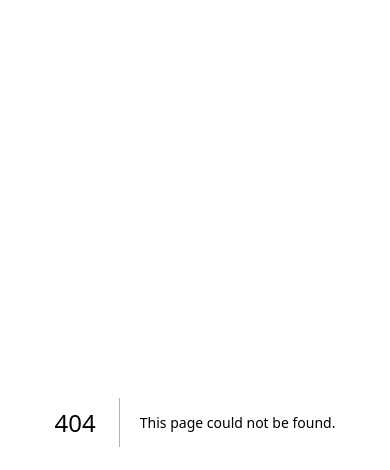
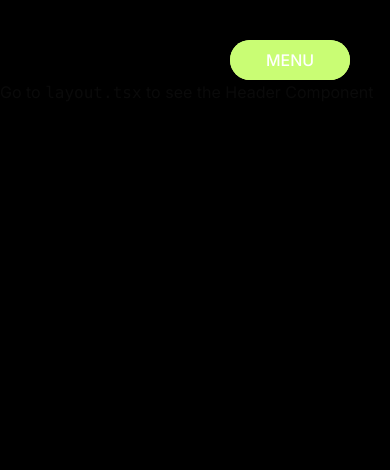
Before and after one commit to Refara08/web-portfolio, a Next.js app: page /experiment/cool-hamburger-menu in a window 390 px wide. Before the commit this address had no page. Shown: the top 470 px of the page. Built offline with nearby package versions, Linux system fonts and the light colour scheme.

Commit message:
added experiment expandable hamburger menu page

```diff
--- /dev/null
+++ b/app/(expriment)/experiment/cool-hamburger-menu/_components/Header.tsx
@@ -0,0 +1,54 @@
+"use client";
+
+import { useState } from "react";
+import MenuButton from "./MenuButton";
+import { AnimatePresence, Variants, motion } from "framer-motion";
+import Nav from "./Nav";
+
+const Header = () => {
+  const [isOpen, setIsOpen] = useState(false);
+
+  const toggleOpen = () => {
+    setIsOpen(!isOpen);
+  };
+
+  const variants: Variants = {
+    open: {
+      width: 450,
+      height: 650,
+      top: "-25px",
+      right: "-25px",
+      transition: { duration: 0.75, type: "tween", ease: [0.76, 0, 0.24, 1] },
+    },
+    closed: {
+      width: 120,
+      height: 40,
+      top: "0px",
+      right: "0px",
+      transition: {
+        duration: 0.75,
+        delay: 0.35,
+        type: "tween",
+        ease: [0.76, 0, 0.24, 1],
+      },
+    },
+  };
+
+  return (
+    <header className="w-full fixed top-0 inset-x-0 flex items-center justify-end p-4">
+      <div className="absolute top-10 right-10">
+        <motion.div
+          className="bg-[#c9fd74] w-[480px] h-[650px] rounded-3xl relative"
+          variants={variants}
+          animate={isOpen ? "open" : "closed"}
+          initial="closed"
+        >
+          <AnimatePresence>{isOpen && <Nav />}</AnimatePresence>
+        </motion.div>
+        <MenuButton isOpen={isOpen} toggleOpen={toggleOpen} />
+      </div>
+    </header>
+  );
+};
+
+export default Header;
--- /dev/null
+++ b/app/(expriment)/experiment/cool-hamburger-menu/_components/MenuButton.tsx
@@ -0,0 +1,37 @@
+import styles from "../_styles/menu-button.module.scss";
+import { motion } from "framer-motion";
+
+interface MenuButtonProps {
+  isOpen: boolean;
+  toggleOpen: () => void;
+}
+
+const MenuButton = ({ isOpen, toggleOpen }: MenuButtonProps) => {
+  return (
+    <button className={styles.button} onClick={toggleOpen}>
+      <motion.div
+        className={styles.slider}
+        animate={{ top: isOpen ? "-100%" : "0%" }}
+        transition={{ duration: 0.3, type: "tween", ease: [0.76, 0, 0.24, 1] }}
+      >
+        <div className={styles.text}>
+          <PerspectiveText label="Menu" />
+        </div>
+        <div className={styles.text}>
+          <PerspectiveText label="Close" />
+        </div>
+      </motion.div>
+    </button>
+  );
+};
+
+export default MenuButton;
+
+const PerspectiveText = ({ label }: { label: string }) => {
+  return (
+    <div className={styles.perspectiveText}>
+      <p>{label}</p>
+      <p>{label}</p>
+    </div>
+  );
+};
--- /dev/null
+++ b/app/(expriment)/experiment/cool-hamburger-menu/_components/Nav.tsx
@@ -0,0 +1,52 @@
+import { FOOTER_LINKS, LINKS } from "../config";
+import { Variants, motion } from "framer-motion";
+
+import styles from "../_styles/nav.module.scss";
+import { perspectiveVariant, slideInVariant } from "../anim";
+
+const Nav = () => {
+  return (
+    <nav className={styles.nav}>
+      <div className={styles.body}>
+        {LINKS.map((link, i) => (
+          <div className={styles.linkContainer} key={i}>
+            <motion.div
+              variants={perspectiveVariant}
+              custom={i}
+              initial="initial"
+              animate="enter"
+              exit="exit"
+            >
+              <a className="text-black" href={link.href}>
+                {link.title}
+              </a>
+            </motion.div>
+          </div>
+        ))}
+      </div>
+
+      <div className={styles.footer}>
+        {FOOTER_LINKS.map((link, i) => (
+          <motion.a
+            key={`f_${i}`}
+            href={link.href}
+            variants={slideInVariant}
+            custom={i}
+            className={styles.link}
+            initial="initial"
+            animate="enter"
+            exit="exit"
+            whileHover={{
+              scale: 1.2,
+              transition: { duration: 0.6, ease: [0.16, 1, 0.3, 1] },
+            }}
+          >
+            {link.title}
+          </motion.a>
+        ))}
+      </div>
+    </nav>
+  );
+};
+
+export default Nav;
--- /dev/null
+++ b/app/(expriment)/experiment/cool-hamburger-menu/_styles/menu-button.module.scss
@@ -0,0 +1,74 @@
+.button {
+  position: absolute;
+  top: 0;
+  right: 0;
+
+  width: 120px;
+  height: 40px;
+  border-radius: 9999px;
+  cursor: pointer;
+  overflow: hidden;
+  $accent-color: #c9fd74;
+
+  .slider {
+    position: relative;
+    width: 100%;
+    height: 100%;
+
+    .text {
+      width: 100%;
+      height: 100%;
+
+      background-color: $accent-color;
+      color: hsl(var(--background));
+
+      &:nth-of-type(2) {
+        background-color: hsl(var(--background));
+        color: $accent-color;
+      }
+
+      &:hover {
+        .perspectiveText {
+          transform: rotateX(-90deg);
+
+          p {
+            &:nth-of-type(1) {
+              transform: translateY(-100%);
+              opacity: 0;
+            }
+
+            &:nth-of-type(2) {
+              opacity: 1;
+            }
+          }
+        }
+      }
+    }
+  }
+}
+
+.perspectiveText {
+  position: relative;
+  width: 100%;
+  height: 100%;
+
+  display: flex;
+  align-items: center;
+  justify-content: center;
+
+  transform-style: preserve-3d;
+  transition: all 0.75s cubic-bezier(0.76, 0, 0.24, 1);
+
+  p {
+    text-transform: uppercase;
+    font-weight: 500;
+    transition: all 0.75s cubic-bezier(0.76, 0, 0.24, 1);
+
+    &:nth-of-type(2) {
+      position: absolute;
+      transform: rotateX(90deg) translateY(9px);
+      transform-origin: bottom center;
+      opacity: 0;
+    }
+  }
+}
--- /dev/null
+++ b/app/(expriment)/experiment/cool-hamburger-menu/_styles/nav.module.scss
@@ -0,0 +1,46 @@
+.nav {
+  padding: 100px 80px 50px 40px;
+  height: 100%;
+  box-sizing: border-box;
+
+  display: flex;
+  flex-direction: column;
+  justify-content: space-between;
+
+  .body {
+    display: flex;
+    flex-direction: column;
+    align-items: flex-end;
+    gap: 8px;
+
+    .linkContainer {
+      perspective: 130px;
+      perspective-origin: left;
+      transform: translateX(0px);
+      transition: transform 0.6s cubic-bezier(0.33, 1, 0.68, 1);
+
+      &:hover {
+        transform: translateX(-30px);
+      }
+
+      a {
+        text-decoration: none;
+        color: black;
+        font-size: 46px;
+      }
+    }
+  }
+
+  .footer {
+    color: black;
+    display: flex;
+    flex-wrap: wrap;
+
+    a {
+      width: 50%;
+      text-align: end;
+      margin-bottom: 8px;
+      transform-origin: bottom right;
+    }
+  }
+}
--- /dev/null
+++ b/app/(expriment)/experiment/cool-hamburger-menu/anim.ts
@@ -0,0 +1,45 @@
+import { Variants } from "framer-motion";
+
+export const perspectiveVariant: Variants = {
+  initial: (i) => ({
+    opacity: 0,
+    rotateX: 90,
+    translateY: 80,
+    translateX: 25,
+  }),
+  enter: (i) => ({
+    opacity: 1,
+    rotateX: 0,
+    translateY: 0,
+    translateX: 0,
+    transition: {
+      duration: 0.65,
+      delay: 0.5 + i * 0.1,
+      ease: [0.215, 0.61, 0.355, 1],
+    },
+  }),
+  exit: {
+    opacity: 0,
+    transition: { duration: 0.5, type: "linear", ease: [0.76, 0, 0.24, 1] },
+  },
+};
+
+export const slideInVariant: Variants = {
+  initial: (i) => ({
+    opacity: 0,
+    y: 20,
+  }),
+  enter: (i) => ({
+    opacity: 1,
+    y: 0,
+    transition: {
+      duration: 0.65,
+      delay: 0.5 + i * 0.1,
+      ease: [0.215, 0.61, 0.355, 1],
+    },
+  }),
+  exit: {
+    opacity: 0,
+    transition: { duration: 0.5, type: "linear", ease: [0.76, 0, 0.24, 1] },
+  },
+};
--- /dev/null
+++ b/app/(expriment)/experiment/cool-hamburger-menu/config.ts
@@ -0,0 +1,41 @@
+export const LINKS = [
+  {
+    title: "Projects",
+    href: "/",
+  },
+  {
+    title: "Agency",
+    href: "/",
+  },
+  {
+    title: "Expertise",
+    href: "/",
+  },
+  {
+    title: "Careers",
+    href: "/",
+  },
+  {
+    title: "Contact",
+    href: "/",
+  },
+];
+
+export const FOOTER_LINKS = [
+  {
+    title: "Facebook",
+    href: "/",
+  },
+  {
+    title: "LinkedIn",
+    href: "/",
+  },
+  {
+    title: "Instagram",
+    href: "/",
+  },
+  {
+    title: "Twitter",
+    href: "/",
+  },
+];
--- /dev/null
+++ b/app/(expriment)/experiment/cool-hamburger-menu/layout.tsx
@@ -0,0 +1,17 @@
+import React from "react";
+import Header from "./_components/Header";
+
+const CoolHamburgerMenuLayout = ({
+  children,
+}: {
+  children: React.ReactNode;
+}) => {
+  return (
+    <>
+      <Header />
+      {children}
+    </>
+  );
+};
+
+export default CoolHamburgerMenuLayout;
--- /dev/null
+++ b/app/(expriment)/experiment/cool-hamburger-menu/page.tsx
@@ -0,0 +1,14 @@
+import React from "react";
+
+const CoolHamburgerMenuPage = () => {
+  return (
+    <main className="w-full bg-black text-foreground min-h-screen pt-20">
+      <section className="max-w-screen-xl mx-auto">
+        Go to <code>layout.tsx</code> to see the Header Component
+      </section>
+      <div className="h-[200vh] w-full"></div>
+    </main>
+  );
+};
+
+export default CoolHamburgerMenuPage;
--- a/app/(expriment)/experiment/page.tsx
+++ b/app/(expriment)/experiment/page.tsx
@@ -11,6 +11,10 @@ const LINKS = [
   {
     title: "Zoom Paralax",
     slug: "zoom-paralax",
+  },
+  {
+    title: "Cool Hamburger Menu",
+    slug: "cool-hamburger-menu",
   },
 ];
 
```
